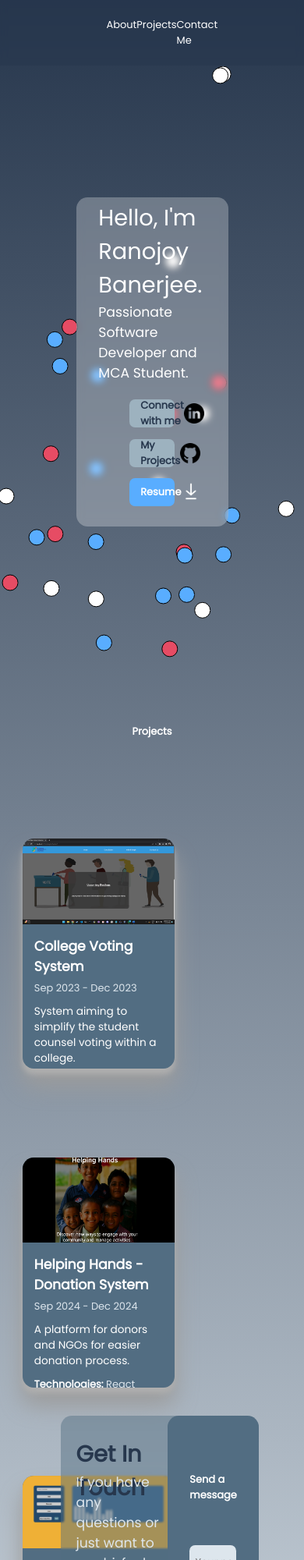
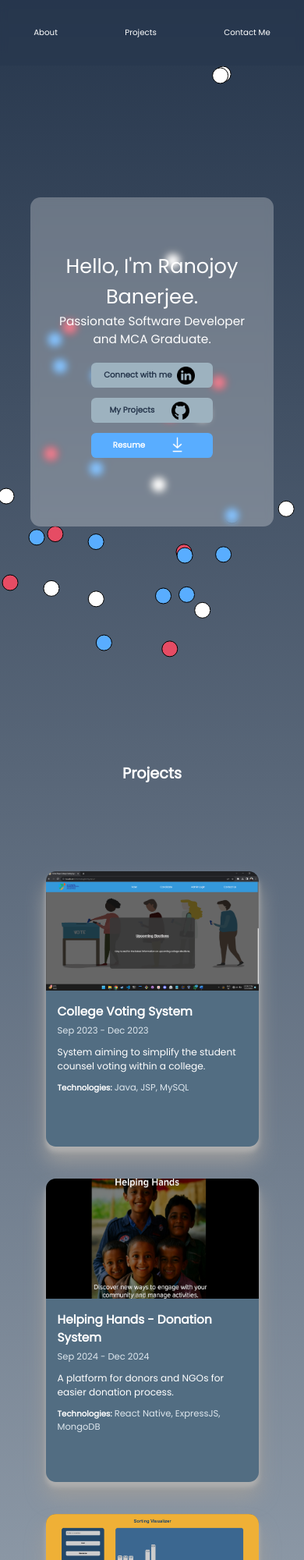
Before and after one commit to Ranojoy1020/Ranojoy1020.github.io, a plain HTML site: page index.html in a window 390 px wide. Shown: the top 2000 px of the page at 78% size. Drawn offline with Linux system fonts and the light colour scheme; files whose address does not match are found by name.

Commit message:
Updated the intro and added basic mobile compatibility

```diff
--- a/index.html
+++ b/index.html
@@ -27,7 +27,7 @@
       <div class="intro">
         <p>Hello, I'm Ranojoy Banerjee.</p>
         <p>
-          Passionate Software Developer and MCA Student.
+          Passionate Software Developer and MCA Graduate.
         </p>
         <div class="social">
           <!-- <a href="https://twitter.com/Rikki1020" target="_blank">
--- a/style.css
+++ b/style.css
@@ -44,7 +44,7 @@ nav {
 .nav-links {
   width: 30%;
   display: flex;
-  justify-content: space-between;
+  justify-content: space-around;
 }
 .nav-links a:hover,
 .nav-links a:focus {
@@ -152,7 +152,6 @@ nav {
 }
 
 .project-container {
-
   display: grid;
   grid-template-columns: repeat(auto-fill, minmax(320px, 1fr));
   grid-gap: 2rem;
@@ -218,7 +217,6 @@ nav {
   width: 20vw;
   background-color: var(--secondary-color);
   border-radius: 1rem;
-  /* margin: 5vh; */
   box-shadow: rgb(175, 175, 175) 0 0.5rem 0.5rem 0,
     rgb(156, 156, 156) 0 1.5rem 2rem 0.1rem;
   transition: all 100ms ease-out;
@@ -233,7 +231,6 @@ nav {
 .contact-container {
   height: 70vh;
   width: 60vw;
-  padding-left: 5vw;
   background-color: #526d8277;
   border-radius: 1rem;
   backdrop-filter: blur(1px);
@@ -244,7 +241,7 @@ nav {
 
 .contact-info-container {
   width: 30vw;
-  position: relative;
+  padding: 1rem;
   display: flex;
   flex-direction: column;
   justify-content: center;
@@ -253,12 +250,10 @@ nav {
 
 .contact-header{
   width: 100%;
-  height: 10vh;
+  height: auto;
   font-size: 2rem;
   font-weight: bold;
   color: var(--primary-color);
-  position: absolute;
-  top: 2rem;
 }
 
 .contact-description {
@@ -266,17 +261,12 @@ nav {
   height: 10vh;
   font-size: 1.2rem;
   color: var(--quaternary-color);
-  margin-bottom: 2rem;
-  position: absolute;
-  top: 5rem;
 }
 
 .contact-info{
   width: 100%;
-  height: 5vh;
   font-size: 1rem;
   color: var(--quaternary-color);
-  margin-bottom: 1rem;
   display: flex;
   flex-direction: column;
 }
@@ -363,3 +353,73 @@ nav {
     transform: translateY(0);
   }
 }
+
+
+@media (max-width : 500px) {
+
+  *{
+    font-size: 0.8rem;
+  }
+
+  .nav-links{
+    width: 100%;
+  }
+
+  .intro{
+    min-width: 80vw;
+    text-align: center;
+  }
+
+  .social{
+    min-width: 40vw;
+  }
+
+  #projects{
+    height: auto;
+  }
+
+  .project-header{
+    padding-top: 5vh;
+    font-size: 1.5rem;
+  }
+
+  .project-container{
+    grid-template-columns: 1fr;
+    grid-gap: 0;
+    height: auto;
+    place-items: center;
+  }
+
+  .project-container > .card{
+    min-width: 70vw;
+    height: 90%;
+  }
+
+  #contact{
+    width: 100%;
+  }
+
+  .contact-container{
+    width: 80vw;
+    flex-direction: column;
+  }
+
+  .contact-info-container{
+    padding: 1rem;
+    width: 100%;
+    height: auto;
+  }
+
+  .contact-header{
+    text-align: center;
+    width: 100%;
+  }
+
+
+
+  .contact-form{
+    width: 100%;
+    height: 40vh;
+    padding: 2rem;
+  }
+}
```
